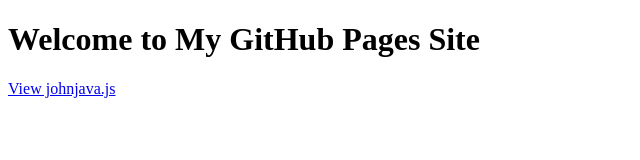
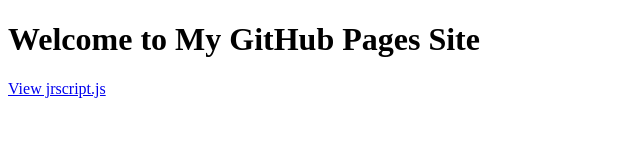
Before and after one commit to Captainjr45/JLR, a plain HTML site: page Index.html in a window 1280 px wide. Shown: the full height of the page, 0-640 px from the left. Drawn offline with Linux system fonts and the light colour scheme.

Commit message:
Update Index.html

```diff
--- a/Index.html
+++ b/Index.html
@@ -5,6 +5,6 @@
 </head>
 <body>
     <h1>Welcome to My GitHub Pages Site</h1>
-    <p><a href="johnjava.js">View johnjava.js</a></p>
+    <p><a href="jrscript.js">View jrscript.js</a></p>
 </body>
 </html>
```
